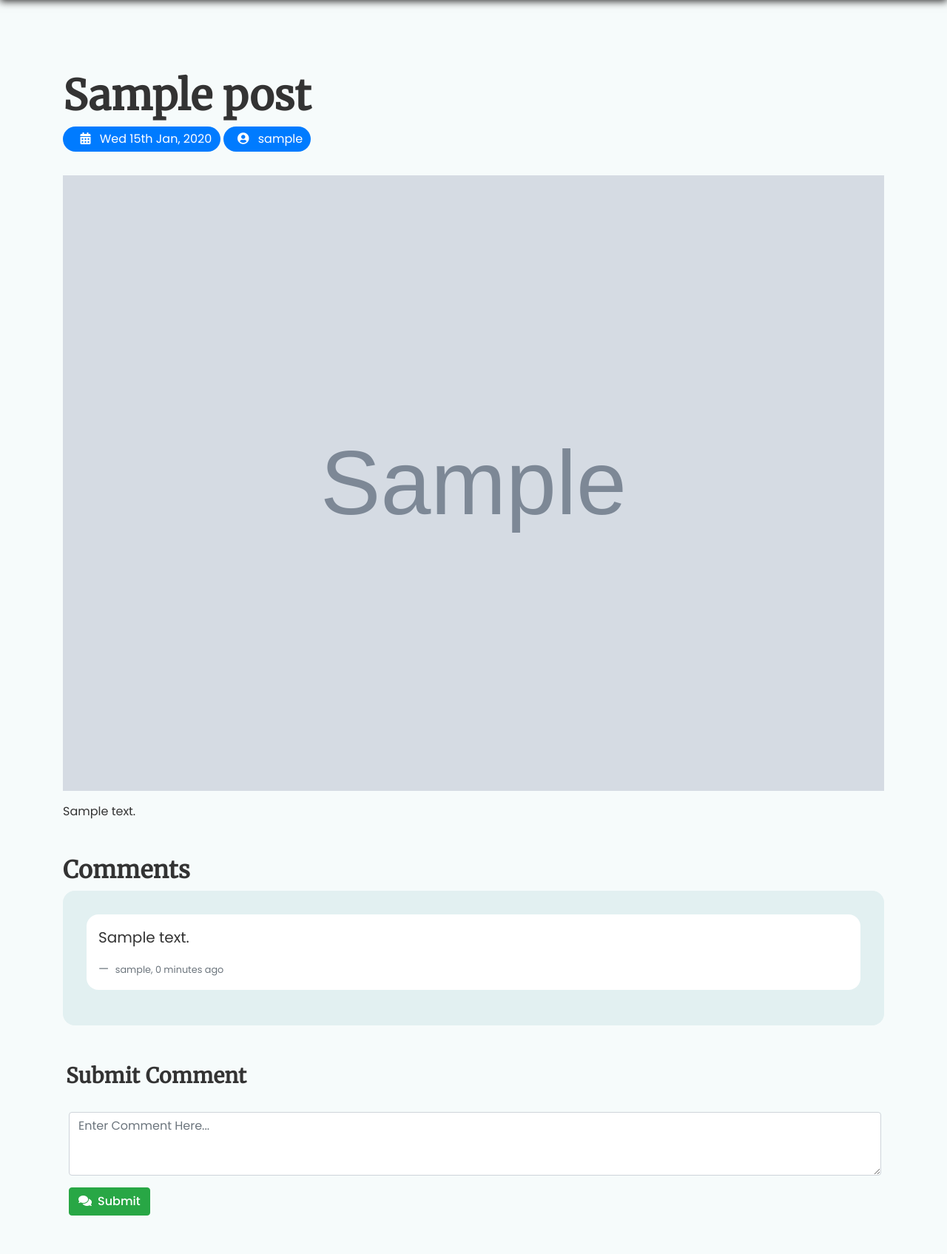
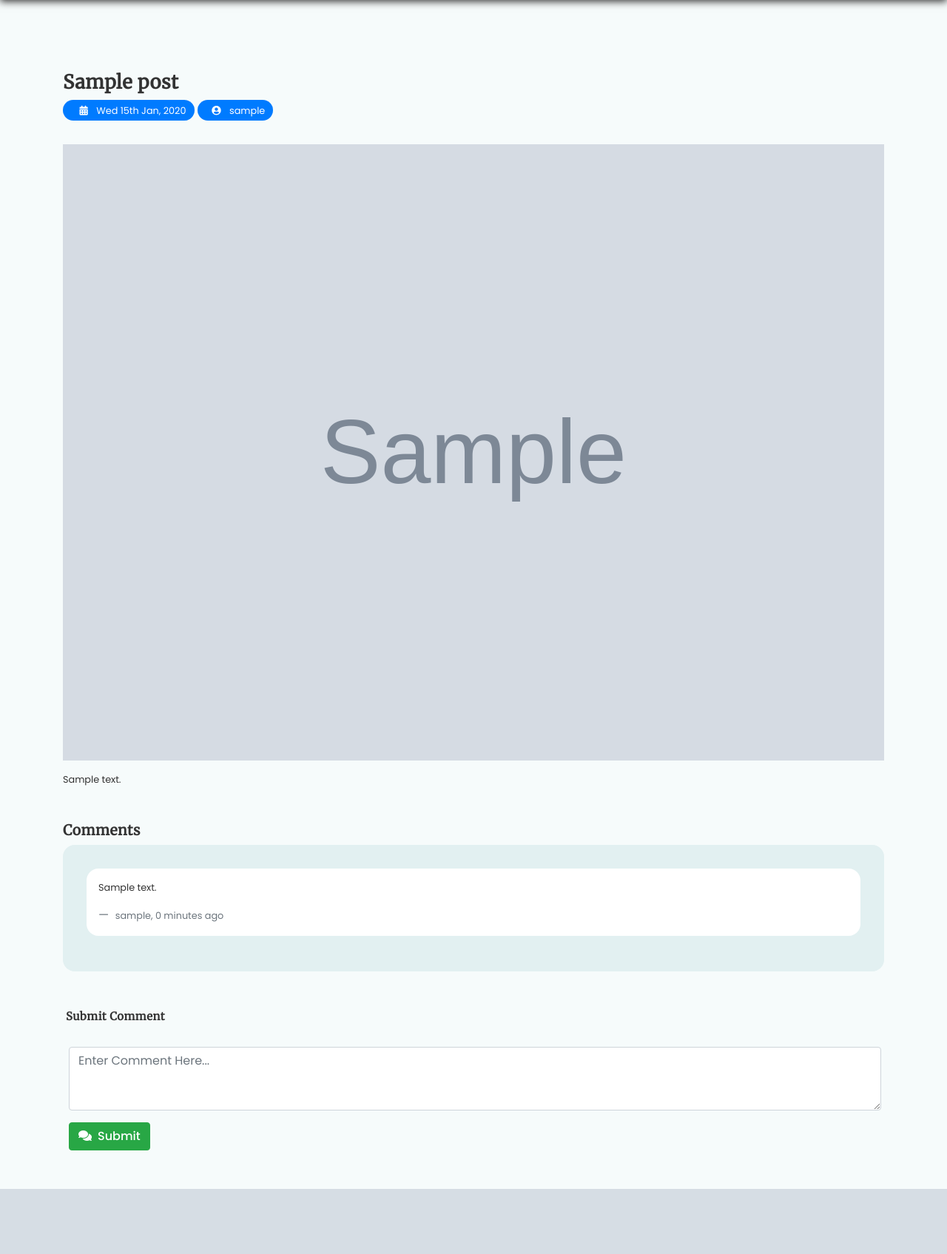
Before and after one commit to AmarjotSingh21/DjangoBlog, a Django app: page /post/1/ in a window 1280 px wide. Shown: the part 56-1751 px from the top of the page at 74% size. After the commit the page ends 1663 px from the top, so only its background shows below. Run offline with Django 3.2, Linux system fonts and the light colour scheme; tables that the repository leaves empty hold one stand-in row (values such as "Sample post"); grey boxes marked "Sample" are stand-in pictures; some libraries are stand-ins or nearby versions.

Commit message:
Typography settings

```diff
--- a/home/views.py
+++ b/home/views.py
@@ -73,10 +73,13 @@ class PostDetailView(DetailView, FormView):
         return context
 
     def form_valid(self, form):
-        form.instance.post = get_object_or_404(Post, id=self.kwargs.get('pk'))
-        form.instance.user = self.request.user
-        form.save()
-        return redirect(reverse('post-detail', kwargs={"pk": self.kwargs['pk']}))
+        if self.request.user.is_active:
+            form.instance.post = get_object_or_404(Post, id=self.kwargs.get('pk'))
+            form.instance.user = self.request.user
+            form.save()
+            return redirect(reverse('post-detail', kwargs={"pk": self.kwargs['pk']}))
+        else:
+            return redirect('login')
 
 
 class PostCreateView(SuccessMessageMixin, LoginRequiredMixin, CreateView):
--- a/static/style.css
+++ b/static/style.css
@@ -1,5 +1,6 @@
 html{
 	scroll-behavior: smooth;
+
 }
 
 body{
@@ -190,6 +191,15 @@ h1, h2, h3, h4, h5, h6 {
     font-style: normal;
     font-weight: bold;
     letter-spacing: 0.5px;
+}
+h1{font-size:2vw}
+h2{font-size:1.5vw}
+h3{font-size:1.17vw}
+h4{font-size:1vw}
+h5{font-size:0.83vw}
+h6{font-size:0.75vw}
+p{
+	font-size: 1vw;
 }
 .main-header a.btn{
 	border-radius: 2rem;
--- a/templates/base.html
+++ b/templates/base.html
@@ -15,7 +15,7 @@
     <title>Programming blog</title>
   </head>
   <body>
-    <nav class="navbar top-navbar navbar-light navbar-expand-sm fixed-top">
+    <nav class="navbar top-navbar navbar-light navbar-expand-md fixed-top">
 
       <a class="navbar-brand " href="{% url 'home' %}"><i class="fas fa-code mr-2"></i>Programming Blog</a>
 
--- a/templates/home/post_detail.html
+++ b/templates/home/post_detail.html
@@ -2,7 +2,7 @@
 {% block content %}
 <div class="container my-5 pt-5 animation-element">
 
-	<h1 class="font-weight-bold display-4">{{post.title}}</h1>
+	<h1 class="font-weight-bold">{{post.title}}</h1>
 	 <a href="{% url 'date-post' post.date_posted|date:'Y' post.date_posted|date:'n' %}">
     <p class="post-extra" data-text="Posted on : "> <i class="fas fa-calendar-alt mx-2"></i> {{post.date_posted|date:"D jS M, Y"}}</p>
   </a>
```
Lines whose indentation alone changed are shown as unchanged.
